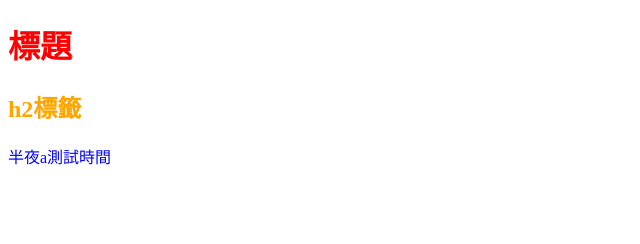
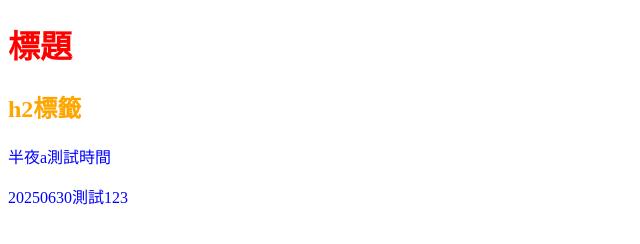
Before and after one commit to jennatung/20250604gitPractice, a plain HTML site: page index.html in a window 1280 px wide. Shown: the whole page, without its empty margins (0-640 px from the left). Drawn offline with Linux system fonts and the light colour scheme.

Commit message:
20250630測試

```diff
--- a/index.html
+++ b/index.html
@@ -10,5 +10,6 @@
     <h1>標題</h1>
     <h2>h2標籤</h2>
     <p>半夜a測試時間</p>
+    <p>20250630測試123</p>
 </body>
 </html>
```
